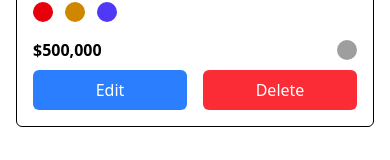
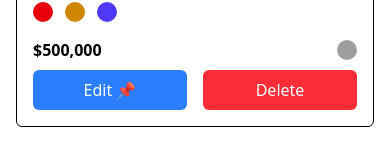
Before and after one commit to devNoraashraf/Products-builder, a React (Vite) app: page / in a window 390 px wide. Shown: the part 495-655 px from the top of the page. Built offline with nearby package versions, Linux system fonts and the light colour scheme; grey boxes are pictures that could not be loaded.

Commit message:
responsive

```diff
--- a/src/components/ProductsCard.tsx
+++ b/src/components/ProductsCard.tsx
@@ -1,4 +1,5 @@
-import Image from "./image";
+import Image from "./Image";
+import Button from "./Ui/Button";
 
 const ProductsCard = () => {
   return (
@@ -14,11 +15,14 @@ const ProductsCard = () => {
       <div className="flex items-center justify-between">
         <span className="font-bold">$500,000</span>
 
-         <Image imgSrc="https://encrypted-tbn0.gstatic.com/images?q=tbn:ANd9GcSUr4T1HxkhfDA4fJCc2h0K32ZCFeVEDlQTog&s" altText="car" className="w-5 h-5 rounded-full  object-center" />
+        <Image imgSrc="https://encrypted-tbn0.gstatic.com/images?q=tbn:ANd9GcSUr4T1HxkhfDA4fJCc2h0K32ZCFeVEDlQTog&s" altText="car" className="w-5 h-5 rounded-full  object-center" />
       </div>
-      <div className="flex items-center justify-between  space-x-4 mt-2">{/* gap-4  */ }
-        <button className="bg-blue-500 text-white flex-1 rounded-md p-2">Edit</button>
-        <button className="bg-red-500 text-white flex-1 rounded-md p-2">Delete</button>
+      <div className="flex items-center justify-between  space-x-4 mt-2">{/* gap-4  */}
+        <Button className="bg-blue-500 text-white "
+          onClick={() => alert('Edit button clicked!')}
+          onBlur={() => console.log('Button blurred')} width="w-fit">Edit 📌</Button>
+        <Button className="bg-red-500 text-white " onClick={() => alert('Delete button clicked!')} width="w-fit">Delete</Button>
+
       </div>
     </div>
   )
--- /dev/null
+++ b/src/components/Ui/Button.tsx
@@ -0,0 +1,19 @@
+
+interface ButtonProps extends React.ButtonHTMLAttributes<HTMLButtonElement> {
+    children?: React.ReactNode;
+    className?: string;
+    width: "w-full" | "w-fit";
+
+}
+const Button = ({ children, className, width = "w-full", ...rest }: ButtonProps) => {
+    return (
+        <button
+            className={` ${className} flex-1 rounded-md p-2 ${width}`}
+            {...rest}
+        >
+            {children}
+        </button>
+    )
+}
+
+export default Button
```
